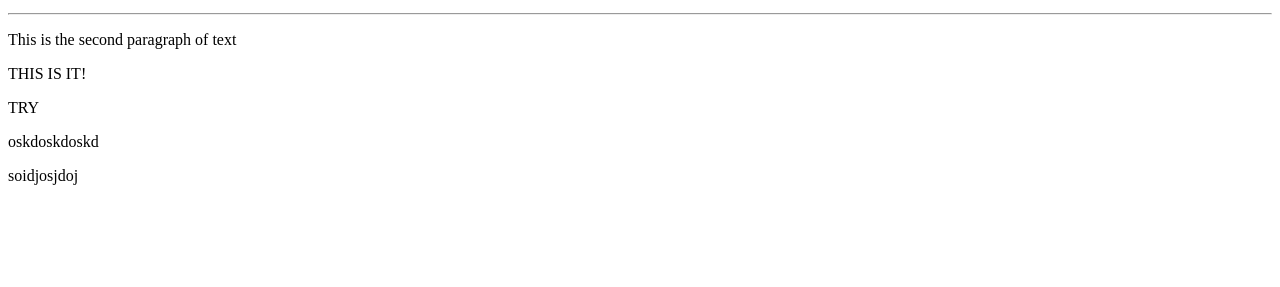
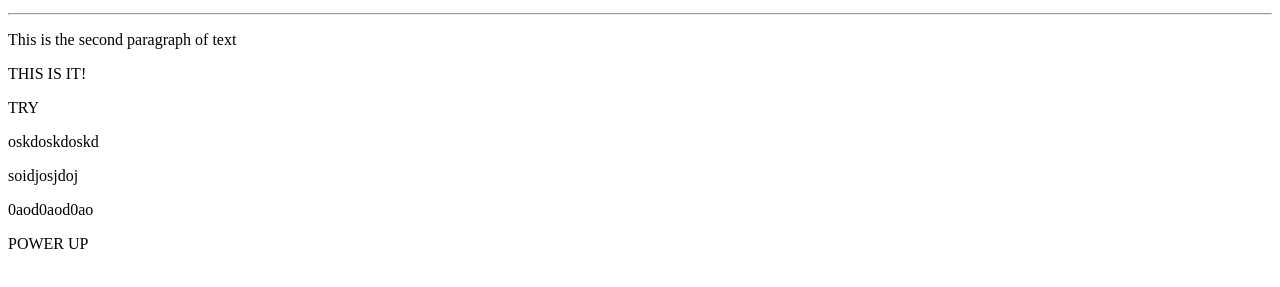
Before and after one commit to johnpaulminoc/minocexer2, a plain HTML site: page index.html in a window 1280 px wide. Shown: the part 101-388 px from the top of the page. Drawn offline with Linux system fonts and the light colour scheme.

Commit message:
try try TRY

```diff
--- a/index.html
+++ b/index.html
@@ -14,6 +14,8 @@
     <p>TRY</p>
     <p>oskdoskdoskd</p>
     <p>soidjosjdoj</p>
+    <p>0aod0aod0ao</p>
+    <p>POWER UP</p>
 
   </body>
 
```
